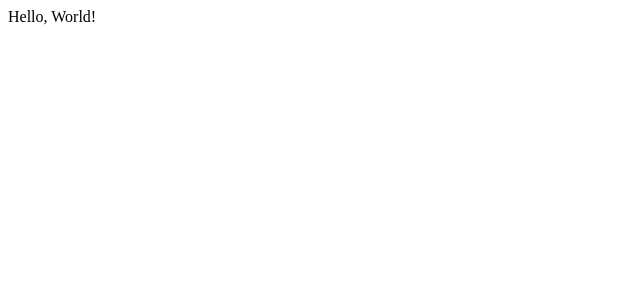
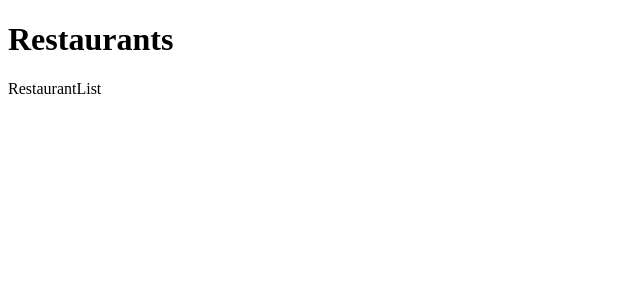
Before and after one commit to kroysemaj/opinion-ate, a React (Create React App) app: page / in a window 1280 px wide. Shown: the top 300 px of the page, without its empty margins (0-640 px from the left). Built offline with nearby package versions, Linux system fonts and the light colour scheme.

Commit message:
Add Restaurants and RestaurantsList

```diff
--- a/src/App.js
+++ b/src/App.js
@@ -1,2 +1,8 @@
-const App = () => <div>Hello, World!</div>;
+import RestaurantScreen from "./components/RestaurantsScreen";
+
+const App = () => (
+  <div>
+    <RestaurantScreen />
+  </div>
+);
 export default App;
--- /dev/null
+++ b/src/components/RestaurantList.js
@@ -0,0 +1,3 @@
+export const RestaurantList = () => <div>RestaurantList</div>;
+
+export default RestaurantList;
--- /dev/null
+++ b/src/components/RestaurantsScreen.js
@@ -0,0 +1,10 @@
+import RestaurantList from "./RestaurantList.js";
+
+const RestaurantScreen = () => (
+  <div>
+    <h1>Restaurants</h1>
+    <RestaurantList />
+  </div>
+);
+
+export default RestaurantScreen;
```
